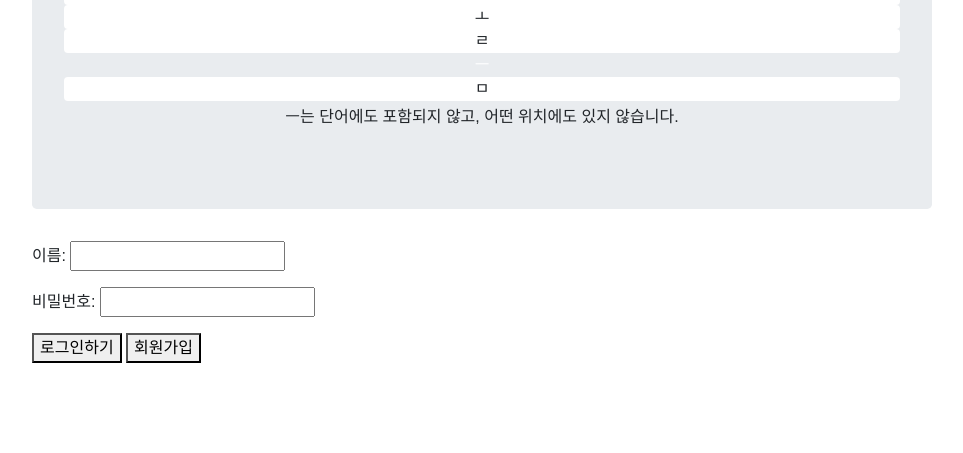
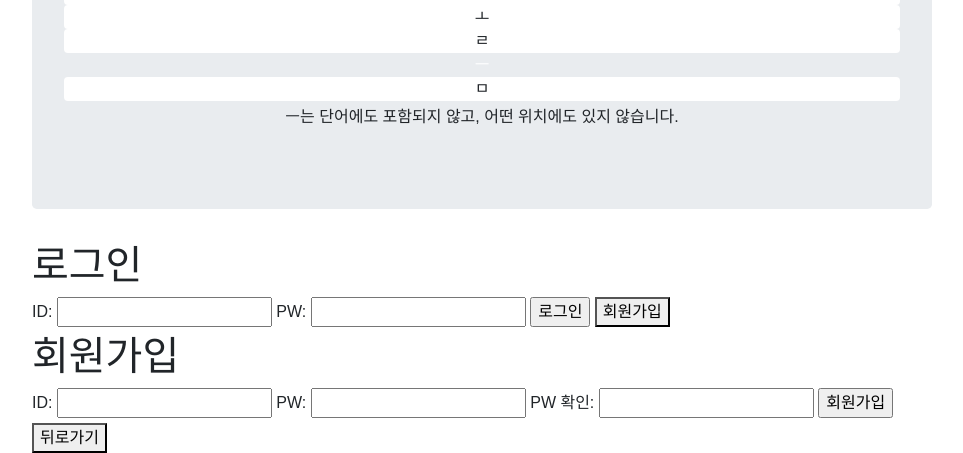
Before and after one commit to wonyoung2257/jungle_week00_project, a Flask app: template templates/index.html in a window 1280 px wide. Shown: the part 702-1155 px from the top of the page, without its empty margins (158-1121 px from the left). Before the commit the page ends 1065 px from the top, so only its background shows below. Run offline with Flask 2, Linux system fonts and the light colour scheme; the template is opened without the code that fills it, so the values that code supplies are empty; some libraries are stand-ins or nearby versions; some web fonts are replaced.

Commit message:
회원가입 로그인 기능 추가

```diff
--- a/app.py
+++ b/app.py
@@ -1,7 +1,21 @@
 
-from flask import Flask, render_template, jsonify, request
+from datetime import timedelta
+from distutils.debug import DEBUG
+from sre_constants import SUCCESS
+from flask import Flask, render_template, jsonify, request, redirect, url_for
+from flask_jwt_extended import *
+from flask_bcrypt import Bcrypt
 
 app = Flask(__name__)
+bcrypt = Bcrypt(app)
+
+app.config.update(
+  DEBUG = True,
+  JWT_SECRET_KEY = 'SUPER KEY',
+  JWT_TOKEN_LOCATION = 'cookies',
+  JWT_ACCESS_TOKEN_RXPIRES = timedelta(hours = 1)
+)
+jwt = JWTManager(app)
 # from bson.json_util import dumps
 import json
 from pymongo import MongoClient
@@ -23,26 +37,74 @@ import random
 # db.users.insert_one(data)
 
 @app.route('/')
+def index():
+  return render_template('index.html')
+
+@app.route('/singup', methods = ['POST'])
+def singup():
+  if request.method =='POST':
+    id = request.form.get('id')
+    pw = request.form.get('pw')
+    if(db.users.find_one({'userId': id})): #아이디 이미 있을 때
+      return jsonify({'result': 'exist', 'msg':'아이디가 이미 있음'})
+
+    pw_hash = bcrypt.generate_password_hash(pw)
+    doc = {'id': id, 'pwd': pw_hash}
+    db.users.insert_one(doc)
+    return jsonify({'result': 'success', 'msg': '회원가입 되었습니다.'})
+
+  else:
+    return render_template('index.html')
+
+@app.route('/login', methods = ['POST'])
+def login():
+  userId = request.form.get('id')
+  userPW = request.form.get('pw')
+  dbUser = db.users.find_one({'id': userId})
+  checkPW = bcrypt.check_password_hash(dbUser['pwd'], userPW)
+
+  if(not dbUser):
+    return jsonify({'result': 'fail', 'msg': '존재하지 않는 아이디 입니다.'})
+  if(not checkPW):
+    return jsonify({{'result': 'fail', 'msg': '비밀번호가 일치하지 않습니다..'}})
+  if(dbUser and checkPW):
+    access_token = create_access_token(identity=userId , expires_delta=False)
+    resp = jsonify({'login': True})
+    set_access_cookies(resp, access_token)
+    return resp, 200
+  else:
+    return jsonify(result = 'Fail')
+
+
+@app.route('/main')
+@jwt_required(optional=True)
+
 def home():
-  userList = list(db.users.find({'cnt_success': { '$exists': True}}))
-  rank = sorted(userList, key=lambda user: (user['cnt_success']), reverse=True)
-  rank_list = []
-  for data in rank:
-    rank_list.append({
-      'id': data['id'],
-      'cnt_success': data['cnt_success'],
-      'cnt_fail': data['cnt_fail'],
-      'cnt_rate': round(data['cnt_success'] / (data['cnt_success'] + data['cnt_fail']) * 100)
-    })
-  answers_list = list(db.answers.find({}))
-  random_num = random.randrange(0,3)
-  answers = {
-    'name': answers_list[random_num]['name'],
-    'answer': answers_list[random_num]['answer'],
-    'img': answers_list[random_num]['img']
-  }
+  current_identity = get_jwt_identity()
+  if current_identity :
+    userList = list(db.users.find({'cnt_success': { '$exists': True}}))
+    rank = sorted(userList, key=lambda user: (user['cnt_success']), reverse=True)
+    rank_list = []
+    for data in rank:
+      rank_list.append({
+        'id': data['id'],
+        'cnt_success': data['cnt_success'],
+        'cnt_fail': data['cnt_fail'],
+        'cnt_rate': round(data['cnt_success'] / (data['cnt_success'] + data['cnt_fail']) * 100)
+      })
+    answers_list = list(db.answers.find({}))
+    random_num = random.randrange(0,3)
+    answers = {
+      'name': answers_list[random_num]['name'],
+      'answer': answers_list[random_num]['answer'],
+      'img': answers_list[random_num]['img']
+    }
 
-  return render_template('main.html', ranking=rank_list, answers= json.dumps(answers, ensure_ascii=False))
+    return render_template('main.html', ranking=rank_list, answers= json.dumps(answers, ensure_ascii=False))
+  else:
+    return redirect(url_for('index'))
+
+
 
 @app.route('/success', methods=['POST'])
 def add_count_success():
@@ -60,47 +122,7 @@ def add_count_fail():
 
   return jsonify({'result': 'success'})
 
-@app.route('/makeid', methods=['POST'])
-def post_memo():
 
-    id_receive =request.form['id_give']
-    pw_receive = request.form['pw_give']
-    pw_receive2 = request.form['pw_give2']
-    user = {'id': id_receive, 'pw': pw_receive, 'cnt_success':0, 'cnt_fail':0}
-    userList = list(db.users.find({}))
-
-    if id_receive == "":
-        return jsonify({'result': 'false'})
-    elif id_receive == "":
-        return jsonify({'result': 'false'})
-
-    elif pw_receive == "":
-        return jsonify({'result': 'false2'})
-
-    elif pw_receive == pw_receive2:
-        db.users.insert_one(user)
-        return jsonify({'result': 'success'})
-    else:
-        return jsonify({'result': 'false3'})
-
-
-    # for i in userList :
-
-    #     if id_receive == i['id']:
-    #         return jsonify({'result': 'same'})
-
-    #     elif id_receive == "":
-    #         return jsonify({'result': 'false'})
-
-    #     elif pw_receive == "":
-    #         return jsonify({'result': 'false2'})
-
-    #     elif pw_receive == pw_receive2:
-    #         db.users.insert_one(user)
-    #         return jsonify({'result': 'success'})
-
-    #     else:
-    #         return jsonify({'result': 'false3'})
 
 
 if __name__ == '__main__':
--- a/templates/index.html
+++ b/templates/index.html
@@ -1,26 +1,36 @@
 <!DOCTYPE html>
 <html lang="en">
-
   <head>
     <meta charset="UTF-8" />
     <meta http-equiv="X-UA-Compatible" content="IE=edge" />
     <meta name="viewport" content="width=device-width, initial-scale=1.0" />
-  <title> 정글 워들 | B 2조</title>
+    <title>정글 워들 | B 2조</title>
     <!-- Bootstrap CSS -->
-  <link rel="stylesheet" href="https://maxcdn.bootstrapcdn.com/bootstrap/4.0.0/css/bootstrap.min.css"
-    integrity="sha384-Gn5384xqQ1aoWXA+058RXPxPg6fy4IWvTNh0E263XmFcJlSAwiGgFAW/dAiS6JXm" crossorigin="anonymous" />
+    <link
+      rel="stylesheet"
+      href="https://maxcdn.bootstrapcdn.com/bootstrap/4.0.0/css/bootstrap.min.css"
+      integrity="sha384-Gn5384xqQ1aoWXA+058RXPxPg6fy4IWvTNh0E263XmFcJlSAwiGgFAW/dAiS6JXm"
+      crossorigin="anonymous"
+    />
 
     <!-- Optional JavaScript -->
     <!-- jQuery first, then Popper.js, then Bootstrap JS -->
     <script src="https://ajax.googleapis.com/ajax/libs/jquery/3.5.1/jquery.min.js"></script>
-  <script src="https://cdnjs.cloudflare.com/ajax/libs/popper.js/1.12.9/umd/popper.min.js"
+    <script
+      src="https://cdnjs.cloudflare.com/ajax/libs/popper.js/1.12.9/umd/popper.min.js"
       integrity="sha384-ApNbgh9B+Y1QKtv3Rn7W3mgPxhU9K/ScQsAP7hUibX39j7fakFPskvXusvfa0b4Q"
-    crossorigin="anonymous"></script>
-  <script src="https://maxcdn.bootstrapcdn.com/bootstrap/4.0.0/js/bootstrap.min.js"
+      crossorigin="anonymous"
+    ></script>
+    <script
+      src="https://maxcdn.bootstrapcdn.com/bootstrap/4.0.0/js/bootstrap.min.js"
       integrity="sha384-JZR6Spejh4U02d8jOt6vLEHfe/JQGiRRSQQxSfFWpi1MquVdAyjUar5+76PVCmYl"
-    crossorigin="anonymous"></script>
+      crossorigin="anonymous"
+    ></script>
     <!-- 구글폰트 -->
-  <link href="https://fonts.googleapis.com/css?family=Stylish&display=swap" rel="stylesheet" />
+    <link
+      href="https://fonts.googleapis.com/css?family=Stylish&display=swap"
+      rel="stylesheet"
+    />
     <!-- style -->
     <style type="text/css">
       * {
@@ -67,7 +77,6 @@
       }
     </style>
     <script>
-
       function makepage() {
         $("#make-box").show();
         $("#login-box").hide();
@@ -79,170 +88,206 @@
         $("#login-box").show();
         $("#rule-box").show();
       }
-
-    function makeid() {
-      let id = $("#new_id").val();
-      let pw = $("#new_password").val();
-      let pw2 = $("#new_password2").val();
-
-      $.ajax({
-        type: "post", //
-        url: "/makeid", // /memo라는 url에 요청하겠다.
-        data: { 'id_give': id, 'pw_give': pw, 'pw_give2': pw2 }, // 데이터를 주는 방법
-        success: function (response) { // 성공하면
-          if (response["result"] == "success") {
-            alert("저장 완료!");
-            // 3. 성공 시 페이지 새로고침하기
-            window.location.reload();
-          } else if (response["result"] == "same") {
-            alert("중복된 타이틀입니다")
-          } else if (response["result"] == "false") {
-            alert("아이디를 입력하세요")
-          } else if (response["result"] == "false2") {
-            alert("비밀번호를 입력하세요")
-          } else if (response["result"] == "false3") {
-            alert("비밀번호가 일치하지 않습니다")
-          } else {
-            alert("서버 오류!")
-          }
-        }
-      })
-    }
-
-  // function login() {
-  //     let new_title = $("#new-title"+title).val();
-  //     let new_comment = $("#new-content"+title).val();
-  //     // 2. memo에 POST 방식으로 메모 생성 요청하기
-  //     $.ajax({
-  //         type: "POST",
-  //         url: "/memo/edit",
-  //         data: {title_give: new_title, comment_give: new_comment, gijon_title: title}, // 데이터를 주는 방법
-  //         success: function (response) { // 성공하면
-  //             if (response["result"] == "success") {
-  //                 alert("수정 완료!");
-  //                 // 3. 성공 시 페이지 새로고침하기
-  //                 window.location.reload();
-  //             } else {
-  //                 alert("서버 오류!")
-  //             }
-  //         }
-  //     })
-  // }
-
-
     </script>
-
   </head>
 
   <body>
-
     <div class="wrap">
       <div class="jumbotron" id="rule-box">
         <div class="text-center">
           <botton class="btn btn-primary">
-          <h1 class="display-4">How to play "Jungle wordle"
-          </h1>
+            <h1 class="display-4">How to play "Jungle wordle"</h1>
           </botton>
         </div>
-      <p>
-      </p>
+        <p></p>
         <div>
           <div class="text-center">
-          <h3 class="text-lg leading-6 font-medium text-gray-900" id="headlessui-dialog-title-6">게임 방법
+            <h3
+              class="text-lg leading-6 font-medium text-gray-900"
+              id="headlessui-dialog-title-6"
+            >
+              게임 방법
             </h3>
             <div class="mt-2">
-            <p class="text-sm text-gray-500">B조 동료의 이름을 6번 만에 맞춰보세요.
+              <p class="text-sm text-gray-500">
+                B조 동료의 이름을 6번 만에 맞춰보세요.
               </p>
-            <p class="text-sm text-gray-500">시도의 결과는 타일의 색 변화로 나타납니다.
+              <p class="text-sm text-gray-500">
+                시도의 결과는 타일의 색 변화로 나타납니다.
               </p>
-            <p class="text-sm text-gray-500"> 성을 제외한 이름만 맞추면 됩니다.
+              <p class="text-sm text-gray-500">
+                성을 제외한 이름만 맞추면 됩니다.
               </p>
               <div class="flex justify-center mb-1 mt-4">
                 <div
-                class="w-14 h-14 border-solid border-2 flex items-center justify-center mx-0.5 text-lg font-bold rounded bg-green-500 text-white border-green-500 cell-animation">
-                ㅎ</div>
+                  class="w-14 h-14 border-solid border-2 flex items-center justify-center mx-0.5 text-lg font-bold rounded bg-green-500 text-white border-green-500 cell-animation"
+                >
+                  ㅎ
+                </div>
                 <div
-                class="w-14 h-14 border-solid border-2 flex items-center justify-center mx-0.5 text-lg font-bold rounded bg-white border-slate-200 border-black cell-animation">
-                ㅏ</div>
+                  class="w-14 h-14 border-solid border-2 flex items-center justify-center mx-0.5 text-lg font-bold rounded bg-white border-slate-200 border-black cell-animation"
+                >
+                  ㅏ
+                </div>
                 <div
-                class="w-14 h-14 border-solid border-2 flex items-center justify-center mx-0.5 text-lg font-bold rounded bg-white border-slate-200 border-black cell-animation">
-                ㄴ</div>
+                  class="w-14 h-14 border-solid border-2 flex items-center justify-center mx-0.5 text-lg font-bold rounded bg-white border-slate-200 border-black cell-animation"
+                >
+                  ㄴ
+                </div>
                 <div
-                class="w-14 h-14 border-solid border-2 flex items-center justify-center mx-0.5 text-lg font-bold rounded bg-white border-slate-200 border-black cell-animation">
-                ㅡ</div>
+                  class="w-14 h-14 border-solid border-2 flex items-center justify-center mx-0.5 text-lg font-bold rounded bg-white border-slate-200 border-black cell-animation"
+                >
+                  ㅡ
+                </div>
                 <div
-                class="w-14 h-14 border-solid border-2 flex items-center justify-center mx-0.5 text-lg font-bold rounded bg-white border-slate-200 border-black cell-animation">
-                ㄹ</div>
+                  class="w-14 h-14 border-solid border-2 flex items-center justify-center mx-0.5 text-lg font-bold rounded bg-white border-slate-200 border-black cell-animation"
+                >
+                  ㄹ
                 </div>
-            <p class="text-sm text-gray-500">ㅎ는 '단어'에 포함되어 있으며, 제 위치에 있습니다.</p>
+              </div>
+              <p class="text-sm text-gray-500">
+                ㅎ는 '단어'에 포함되어 있으며, 제 위치에 있습니다.
+              </p>
               <div class="flex justify-center mb-1 mt-4">
                 <div
-                class="w-14 h-14 border-solid border-2 flex items-center justify-center mx-0.5 text-lg font-bold rounded bg-white border-slate-200 border-black cell-animation">
-                ㅍ</div>
+                  class="w-14 h-14 border-solid border-2 flex items-center justify-center mx-0.5 text-lg font-bold rounded bg-white border-slate-200 border-black cell-animation"
+                >
+                  ㅍ
+                </div>
                 <div
-                class="w-14 h-14 border-solid border-2 flex items-center justify-center mx-0.5 text-lg font-bold rounded bg-white border-slate-200 border-black cell-animation">
-                ㅣ</div>
+                  class="w-14 h-14 border-solid border-2 flex items-center justify-center mx-0.5 text-lg font-bold rounded bg-white border-slate-200 border-black cell-animation"
+                >
+                  ㅣ
+                </div>
                 <div
-                class="w-14 h-14 border-solid border-2 flex items-center justify-center mx-0.5 text-lg font-bold rounded bg-yellow-500 text-white border-yellow-500 cell-animation">
-                ㄹ</div>
+                  class="w-14 h-14 border-solid border-2 flex items-center justify-center mx-0.5 text-lg font-bold rounded bg-yellow-500 text-white border-yellow-500 cell-animation"
+                >
+                  ㄹ
+                </div>
                 <div
-                class="w-14 h-14 border-solid border-2 flex items-center justify-center mx-0.5 text-lg font-bold rounded bg-white border-slate-200 border-black cell-animation">
-                ㄱ</div>
+                  class="w-14 h-14 border-solid border-2 flex items-center justify-center mx-0.5 text-lg font-bold rounded bg-white border-slate-200 border-black cell-animation"
+                >
+                  ㄱ
+                </div>
                 <div
-                class="w-14 h-14 border-solid border-2 flex items-center justify-center mx-0.5 text-lg font-bold rounded bg-white border-slate-200 border-black cell-animation">
-                ㅣ</div>
+                  class="w-14 h-14 border-solid border-2 flex items-center justify-center mx-0.5 text-lg font-bold rounded bg-white border-slate-200 border-black cell-animation"
+                >
+                  ㅣ
                 </div>
-            <p class="text-sm text-gray-500">ㄹ은 단어에는 포함되나, 다른 위치에 있습니다.</p>
+              </div>
+              <p class="text-sm text-gray-500">
+                ㄹ은 단어에는 포함되나, 다른 위치에 있습니다.
+              </p>
               <div class="flex justify-center mb-1 mt-4">
                 <div
-                class="w-14 h-14 border-solid border-2 flex items-center justify-center mx-0.5 text-lg font-bold rounded bg-white border-slate-200 border-black cell-animation">
-                ㅂ</div>
+                  class="w-14 h-14 border-solid border-2 flex items-center justify-center mx-0.5 text-lg font-bold rounded bg-white border-slate-200 border-black cell-animation"
+                >
+                  ㅂ
+                </div>
                 <div
-                class="w-14 h-14 border-solid border-2 flex items-center justify-center mx-0.5 text-lg font-bold rounded bg-white border-slate-200 border-black cell-animation">
-                ㅗ</div>
+                  class="w-14 h-14 border-solid border-2 flex items-center justify-center mx-0.5 text-lg font-bold rounded bg-white border-slate-200 border-black cell-animation"
+                >
+                  ㅗ
+                </div>
                 <div
-                class="w-14 h-14 border-solid border-2 flex items-center justify-center mx-0.5 text-lg font-bold rounded bg-white border-slate-200 border-black cell-animation">
-                ㄹ</div>
+                  class="w-14 h-14 border-solid border-2 flex items-center justify-center mx-0.5 text-lg font-bold rounded bg-white border-slate-200 border-black cell-animation"
+                >
+                  ㄹ
+                </div>
                 <div
-                class="w-14 h-14 border-solid border-2 flex items-center justify-center mx-0.5 text-lg font-bold rounded bg-slate-400 text-white border-slate-400 cell-animation">
-                ㅡ</div>
+                  class="w-14 h-14 border-solid border-2 flex items-center justify-center mx-0.5 text-lg font-bold rounded bg-slate-400 text-white border-slate-400 cell-animation"
+                >
+                  ㅡ
+                </div>
                 <div
-                class="w-14 h-14 border-solid border-2 flex items-center justify-center mx-0.5 text-lg font-bold rounded bg-white border-slate-200 border-black cell-animation">
-                ㅁ</div>
+                  class="w-14 h-14 border-solid border-2 flex items-center justify-center mx-0.5 text-lg font-bold rounded bg-white border-slate-200 border-black cell-animation"
+                >
+                  ㅁ
                 </div>
-            <p class="text-sm text-gray-500">ㅡ는 단어에도 포함되지 않고, 어떤 위치에도 있지 않습니다.
+              </div>
+              <p class="text-sm text-gray-500">
+                ㅡ는 단어에도 포함되지 않고, 어떤 위치에도 있지 않습니다.
               </p>
             </div>
           </div>
         </div>
       </div>
 
-    <div id="login-box">
-      <p>
-        이름: <input type="text" id="inserted_id" />
-      </p>
-      <p>
-        비밀번호: <input type="password" id="password" />
-      </p>
-      <p>
-        <button type="submit" onclick="login()"> 로그인하기 </button>
-        <button type="submit" onclick="makepage()"> 회원가입</button>
-      </p>
+      <form id="login-form" class="wrap" type="submit">
+        <h1>로그인</h1>
+        <label for="id">ID: </label>
+        <input type="text" id="id" />
+        <label for="pw">PW: </label>
+        <input type="password" id="pw" />
+        <input id="submit-btn" type="submit" value="로그인" />
+        <button type="button">회원가입</button>
+      </form>
+
+      <form id="singup-form" class="wrap" type="submit">
+        <h1>회원가입</h1>
+        <label for="id">ID: </label>
+        <input id="id" />
+        <label for="pw">PW: </label>
+        <input id="pw" />
+        <label for="pw2">PW 확인: </label>
+        <input id="pw2" />
+        <input id="singup-btn" type="submit" value="회원가입" />
+        <button onclick="location.href = '/'" type="button">뒤로가기</button>
+      </form>
     </div>
 
-    <div id="make-box">
-      <p>
-        이름: <input type="text" id="new_id" />
-      </p>
-      <p>
-        비밀번호: <input type="password" id="new_password" />
-      </p>
-      <p>
-        비밀번호 확인: <input type="password" id="new_password2" />
-      </p>
-      <button type="submit" onclick="back()"> 뒤로가기 </button>
-      <button type="submit" onclick="makeid()"> 가입요청 </button>
-    </div>
-  </div>
+    <script>
+      $("#singup-form").on("submit", (e) => {
+        e.preventDefault();
+        const id = $("#id").val().trim();
+        const pw = $("#pw").val().trim();
+        const pw2 = $("#pw2").val().trim();
+        console.log("test");
+        if (id === "") {
+          alert("아이디를 입력해주세요");
+        } else if (pw === "" || pw2 === "") {
+          alert("비밀번호를 입력해주세요");
+        } else if (pw !== pw2) {
+          alert("비밀번호가 일치하지 않습니다");
+        } else {
+          $.ajax({
+            url: "/singup",
+            data: { id, pw, pw2 },
+            method: "POST",
+            success: (response) => {
+              if (response["result"] === "exist") {
+                alert(response["msg"]);
+              } else if (response["result"] === "succes") {
+                alert(response["msg"]);
+                location.href = "/";
+              }
+            },
+          });
+        }
+      });
+
+      $("#login-form").on("submit", (e) => {
+        e.preventDefault();
+        const id = $("#id").val();
+        const pw = $("#pw").val();
+
+        $.ajax({
+          url: "/login",
+          method: "POST",
+          data: {
+            id,
+            pw,
+          },
+          success: (response) => {
+            if (response["result"] === "fail") {
+              alert(response["msg"]);
+              return;
+            }
+            localStorage.setItem("userID", id);
+            location.href = "/main";
+          },
+        });
+      });
+    </script>
   </body>
 </html>
--- a/templates/main.html
+++ b/templates/main.html
@@ -311,13 +311,14 @@
               user_input[i].style.color = "white";
             });
             answer_count -= 1;
+            let user_id = localStorage.getItem("userID");
             if (green.length == answer.length) {
-              success("허원영");
+              success(user_id);
               return;
             }
 
             if (answer_count == 0) {
-              fail("허원영");
+              fail(user_id);
               return;
             }
           };
```
Lines whose indentation alone changed are shown as unchanged.
